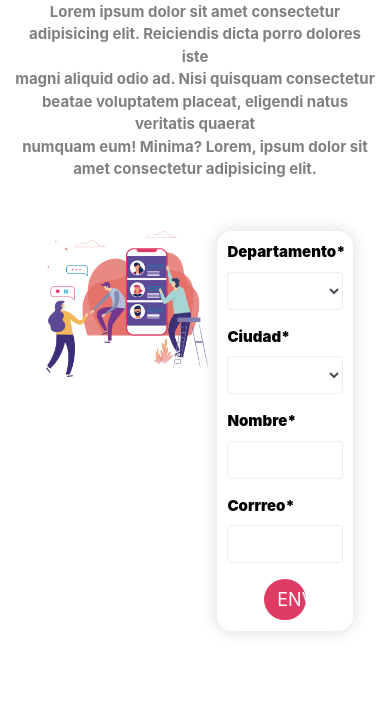
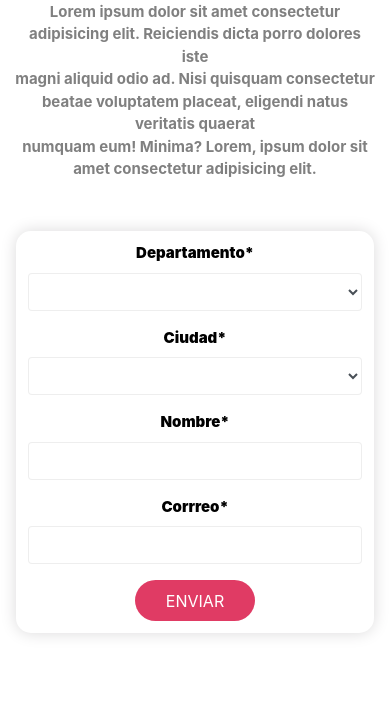
Before and after one commit to ivanletralok/PruebaSigma, a PHP site: page / in a window 390 px wide. Shown: the part 194-900 px from the top of the page. After the commit the page ends 830 px from the top, so only its background shows below. Run offline with PHP 8.4, Linux system fonts and the light colour scheme; data that the repository does not hold is empty.

Commit message:
validaciones css, validacion form , insertando datos en la base de datos (contacts)

```diff
--- a/css/style.css
+++ b/css/style.css
@@ -26,7 +26,6 @@
 }
 
 .form {
-    width: 38%;
     border-radius: 15px;
     padding: 3%;
     box-shadow: darkorchid;
@@ -56,7 +55,7 @@ select {
 
 label {
     text-align: left;
-    float: left;
+    width: 100%;
     color: black;
     font-weight: bolder;
 }
@@ -69,8 +68,20 @@ label {
     font-size: 120%;
 }
 
+.btn span {
+    font-size: initial;
+}
+
 .footer {
     border: 1px solid white;
-    height: 25px;
-    margin-top: 50px;
+    margin-top: 15px;
 }
+
+@media (max-width: 992px) {
+    .fondo {
+        display: none;
+    }
+    .form label {
+        text-align: center;
+    }
+}
--- a/index.html
+++ b/index.php
@@ -6,12 +6,12 @@
 
     <meta name="viewport" content="width=device-width, initial-scale=1.0">
     <link rel="stylesheet" href="https://stackpath.bootstrapcdn.com/bootstrap/4.5.1/css/bootstrap.min.css" integrity="sha384-VCmXjywReHh4PwowAiWNagnWcLhlEJLA5buUprzK8rxFgeH0kww/aWY76TfkUoSX" crossorigin="anonymous">
-    <script src="https://code.jquery.com/jquery-3.5.1.slim.min.js" integrity="sha384-DfXdz2htPH0lsSSs5nCTpuj/zy4C+OGpamoFVy38MVBnE+IbbVYUew+OrCXaRkfj" crossorigin="anonymous"></script>
+
     <script src="https://unpkg.com/sweetalert/dist/sweetalert.min.js"></script>
-
+     <script src="https://code.jquery.com/jquery-3.5.1.slim.min.js" integrity="sha256-4+XzXVhsDmqanXGHaHvgh1gMQKX40OUvDEBTu8JcmNs=" crossorigin="anonymous"></script>
 
     <link href="https://fonts.googleapis.com/css2?family=Roboto&display=swap" rel="stylesheet">
-    <link rel="stylesheet" href="../css/style.css">
+    <link rel="stylesheet" href="./css/style.css">
     <title>Pieza Sigma</title>
 </head>
 
@@ -20,7 +20,7 @@
     <div class="container">
 
         <header>
-            <img class="logo" src="../img/sigma-logo.png" alt="logo">
+            <img class="logo" src="./img/sigma-logo.png" alt="logo">
         </header>
 
         <h1 class="tittle">Prueba De Desarrollo Sigma</h1>
@@ -32,36 +32,38 @@
                 Lorem, ipsum dolor  sit amet consectetur adipisicing elit.
             </span>
 
-            <div class="conten2">
-                <div class="fondo">
-                    <img class="imgagges" src="../img/sigma-image.png" alt="">
+            <div class="conten2 row">
+                <div class="fondo col-lg-5">
+                    <img class="imgagges" src="./img/sigma-image.png" alt="">
                 </div>
 
-                <form class="form" id="form">
+                <form class="form col-11 col-sm-10 col-md-10 col-lg-5" id="form">
                     <div class="form-row">
                         <div class="form-group col-md-12">
-                            <label for="">Departamento*</label>
+                            <label for="departamento">Departamento*</label>
                             <select type="text" class="form-control" id="departamento" name="departamento"> </select>
                         </div>
 
                         <div class="form-group col-md-12">
-                            <label for="">Ciudad*</label>
+                            <label for="ciudad">Ciudad*</label>
                             <select type="text" class="form-control" id="ciudad" name="ciudad"></select>
                         </div>
 
                         <div class="form-group col-md-12">
-                            <label for="inputPassword4">Nombre*</label>
+                            <label for="nombre">Nombre*</label>
                             <input maxlength="50" type="text" class="form-control" id="nombre" name="nombre">
                         </div>
 
                         <div class="form-group col-md-12">
-                            <label for="">Corrreo*</label>
+                            <label for="email">Corrreo*</label>
                             <input maxlength="30" type="email" class="form-control" id="email" name="email">
                         </div>
 
                     </div>
 
-                    <button type="button" class="btn" id="enviar">ENVIAR</button>
+                    <button type="button" class="btn" id="enviar">
+                        <span>ENVIAR</span>
+                    </button>
 
                 </form>
             </div>
@@ -71,10 +73,8 @@
 
     </div>
 
-    <script src="../js/index.js"></script>
+    <script src="./js/index.js"></script>
 
-    <script src="https://cdn.jsdelivr.net/npm/popper.js@1.16.1/dist/umd/popper.min.js" integrity="sha384-9/reFTGAW83EW2RDu2S0VKaIzap3H66lZH81PoYlFhbGU+6BZp6G7niu735Sk7lN" crossorigin="anonymous"></script>
-    <script src="https://stackpath.bootstrapcdn.com/bootstrap/4.5.1/js/bootstrap.min.js" integrity="sha384-XEerZL0cuoUbHE4nZReLT7nx9gQrQreJekYhJD9WNWhH8nEW+0c5qq7aIo2Wl30J" crossorigin="anonymous"></script>
 </body>
 
 <footer class="footer">
--- a/js/index.js
+++ b/js/index.js
@@ -6,7 +6,7 @@ $(document).ready(async function() {
 
 
 async function departamento() {
-    const url = 'https://sigma-studios.s3-us-west-2.amazonaws.com/test/colombia.json'
+    const url = '../server/api.php'
     const response = await fetch(url, { mode: 'cors' })
     const data = await response.json()
     const depart = [];
@@ -39,20 +39,29 @@ $('#enviar').click((event) => {
     let dep = $("#departamento option:selected").text();
     let ciud = $("#ciudad option:selected").text();
 
-    var config = { departamento: dep, ciudad: ciud };
+    var data = { departamento: dep, ciudad: ciud };
     $('input').each(function() {
-        config[this.name] = this.value;
+        data[this.name] = this.value;
 
     });
 
     if (validarInput() == true) {
-        console.log("true")
-        swal({
-            title: "Bien Hecho!",
-            text: "Datos Enviados Con Exito!",
-            icon: "success",
-        });
-        limpiarinput();
+        fetch('./server/save.php', {
+                method: 'POST',
+                body: JSON.stringify(data)
+            })
+            .catch(error => console.error('Error:', error))
+            .then(function(response) {
+                if (response.status === 200) {
+                    console.log(response)
+                    swal({
+                        title: "Bien Hecho!",
+                        text: "Tu información ha sido recibida satisfactoriamente!",
+                        icon: "success",
+                    });
+                    limpiarinput();
+                }
+            });
     } else {
         console.log("false")
     }
@@ -67,24 +76,23 @@ function validarInput() {
         if (ciud != null) {
             if (nom != '') {
                 if ($("#email").val().indexOf('@', 0) == -1 || $("#email").val().indexOf('.', 0) == -1) {
-                    alert('El correo electrónico introducido no es correcto.');
+                    swal('El correo electrónico introducido no es correcto.');
                     return false;
                 }
                 return true
             } else {
-                alert("campo nombre es obligatorio")
+                swal("campo nombre es obligatorio")
             }
 
         } else {
-            alert("campo ciudad es obligatorio")
+            swal("campo ciudad es obligatorio")
         }
     } else {
-        alert("campo de departamento es obligatorio")
+        swal("campo de departamento es obligatorio")
     }
 }
 
 function limpiarinput() {
-    $('#departamento').empty();
     $('#ciudad').empty();
     $('#nombre').val('');
     $("#email").val('');
--- a/server/api.php
+++ b/server/api.php
@@ -1,3 +1,6 @@
 <?php
+    $data = json_decode(file_get_contents('https://sigma-studios.s3-us-west-2.amazonaws.com/test/colombia.json'), true);
+    $code = json_encode($data);
+    print_r( ($code));
 
 ?>
```
Also changed, not shown: server/conexion.php (added, +19 -0 lines), server/save.php (added, +20 -0 lines).
